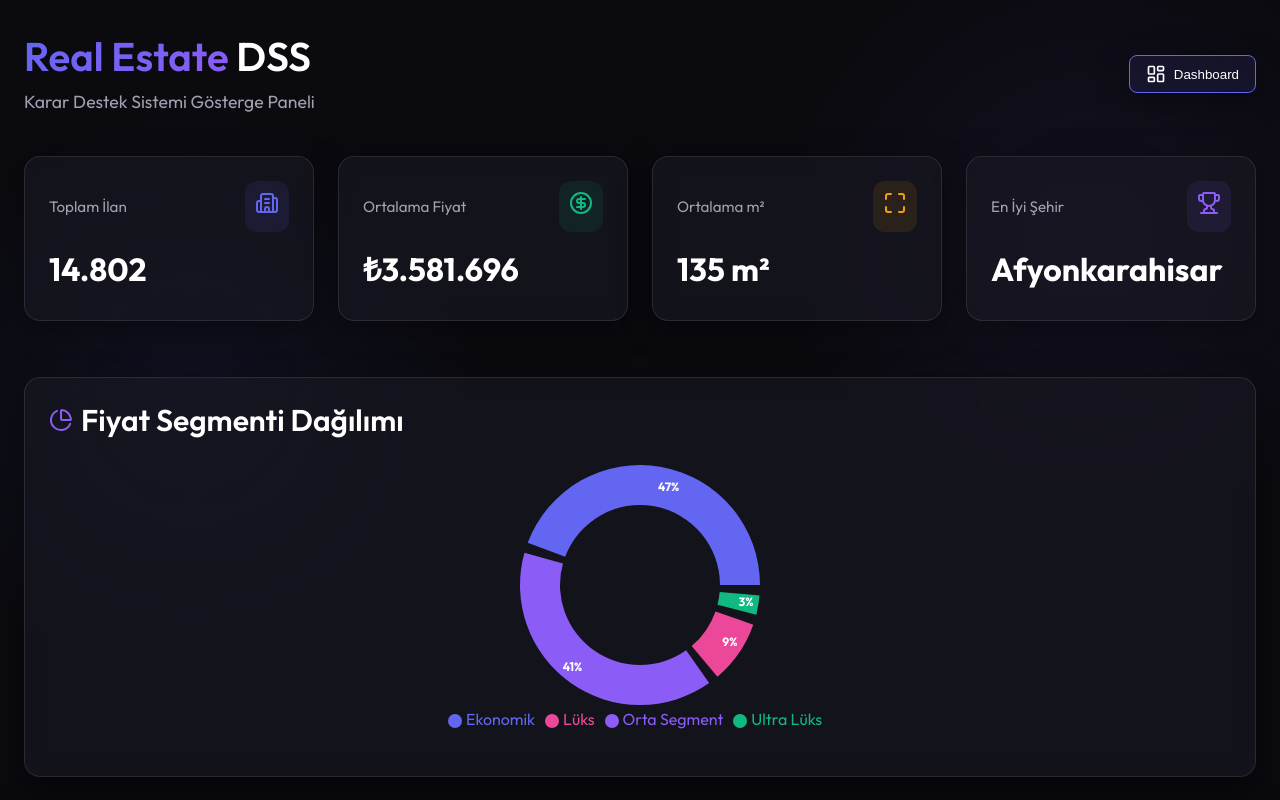
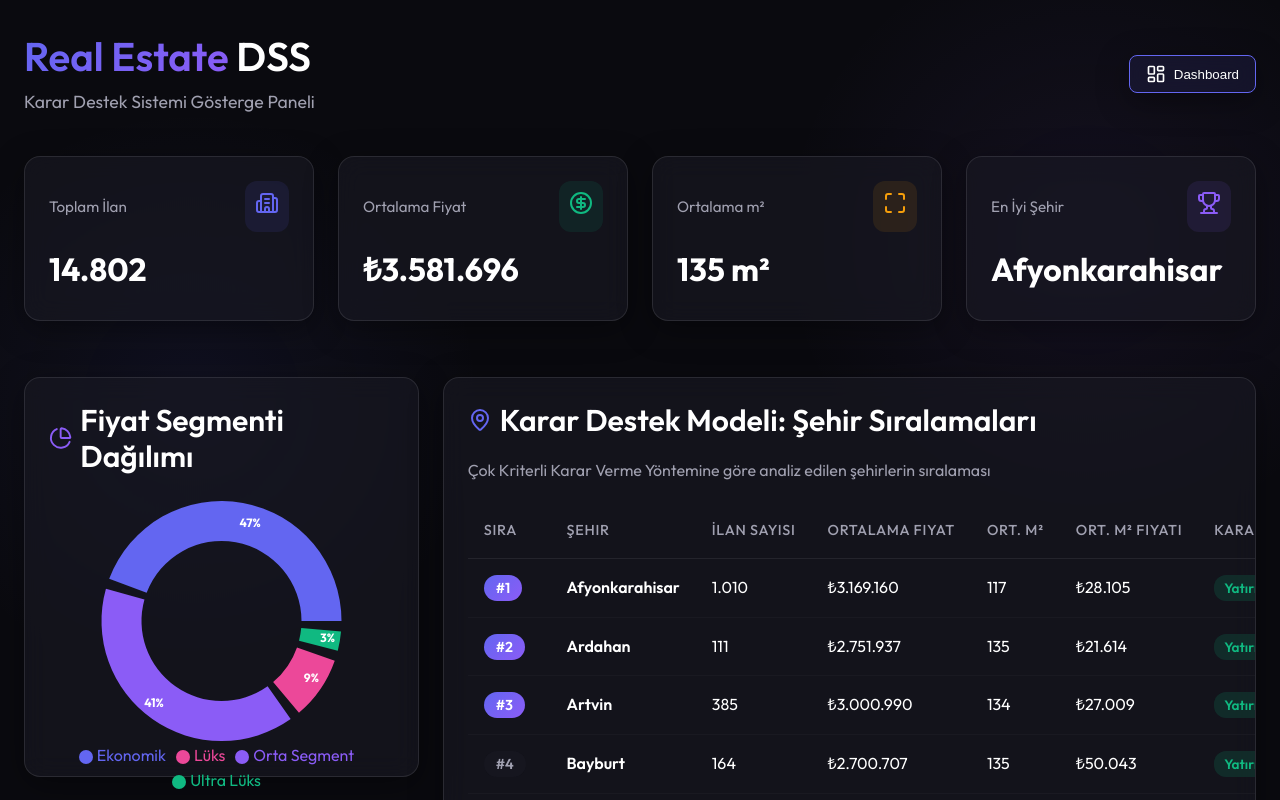
Before and after one commit to ayseddurall/dss-term-project, a React (Vite) app in the folder frontend/: page / in a window 1280 px wide. Shown: the top 800 px of the page. Built offline with nearby package versions, Linux system fonts and the light colour scheme.

Commit message:
Fix: improve responsive layout of chart and table

```diff
--- a/frontend/src/components/CityRankings.jsx
+++ b/frontend/src/components/CityRankings.jsx
@@ -10,7 +10,7 @@ const CityRankings = ({ cities }) => {
   }
 
   return (
-    <div className="glass-card table-container" style={{ gridColumn: 'span 12' }}>
+    <div className="glass-card table-container">
       <div className="section-title">
         <MapPin size={24} color="var(--accent-primary)" />
         <h2>Karar Destek Modeli: Şehir Sıralamaları</h2>
--- a/frontend/src/components/DataCharts.jsx
+++ b/frontend/src/components/DataCharts.jsx
@@ -38,7 +38,7 @@ const DataCharts = ({ segments }) => {
   };
 
   return (
-    <div className="glass-card chart-container" style={{ gridColumn: 'span 12' }}>
+    <div className="glass-card chart-container">
       <div className="section-title">
         <PieChartIcon size={24} color="var(--accent-secondary)" />
         <h2>Fiyat Segmenti Dağılımı</h2>
--- a/frontend/src/index.css
+++ b/frontend/src/index.css
@@ -164,12 +164,14 @@ h1, h2, h3, h4, h5, h6 {
   font-size: 0.9rem;
   text-transform: uppercase;
   letter-spacing: 0.05em;
+  white-space: nowrap;
 }
 
 .modern-table td {
   padding: 16px;
   border-bottom: 1px solid rgba(255, 255, 255, 0.03);
   color: var(--text-primary);
+  white-space: nowrap;
 }
 
 .modern-table tr:last-child td {
```
